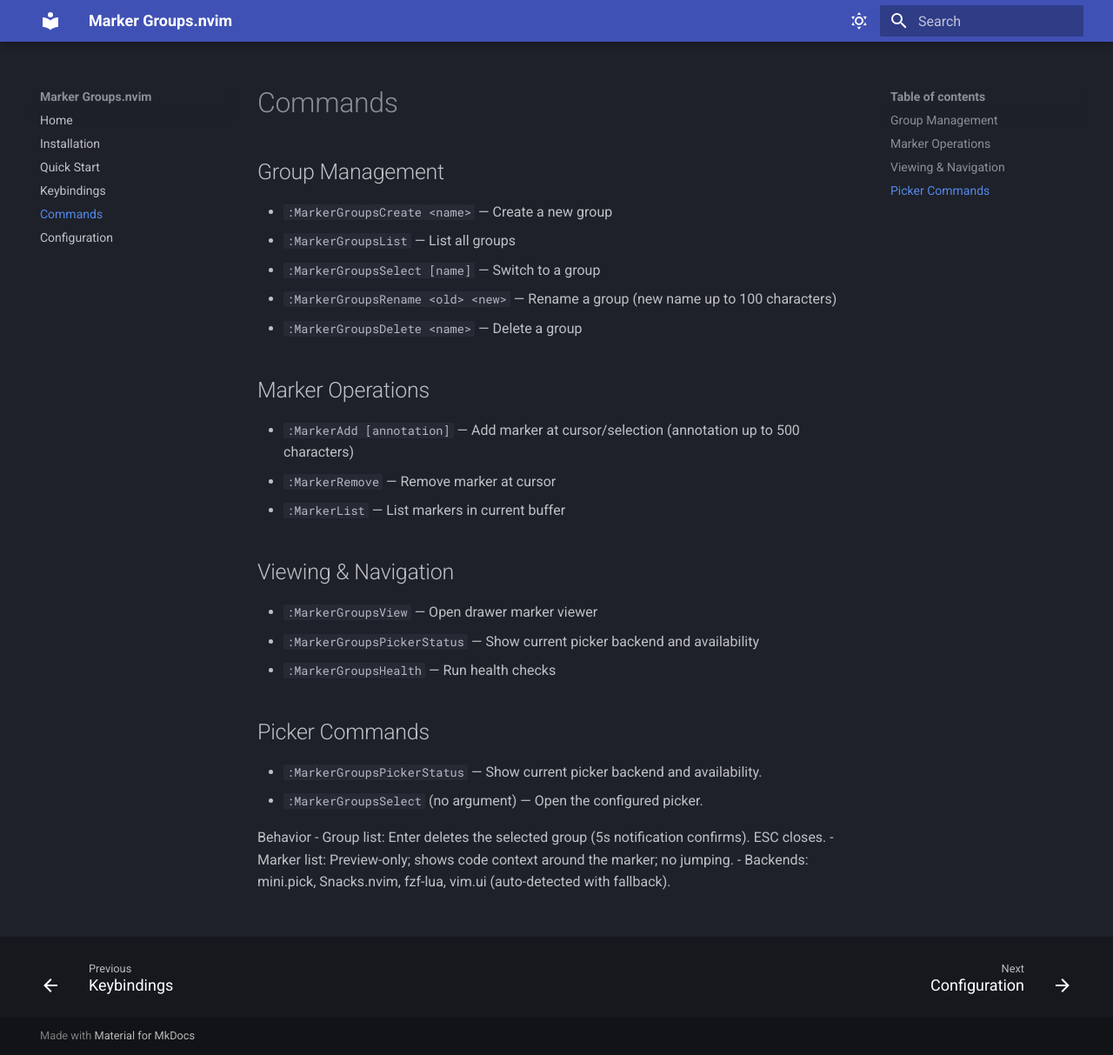
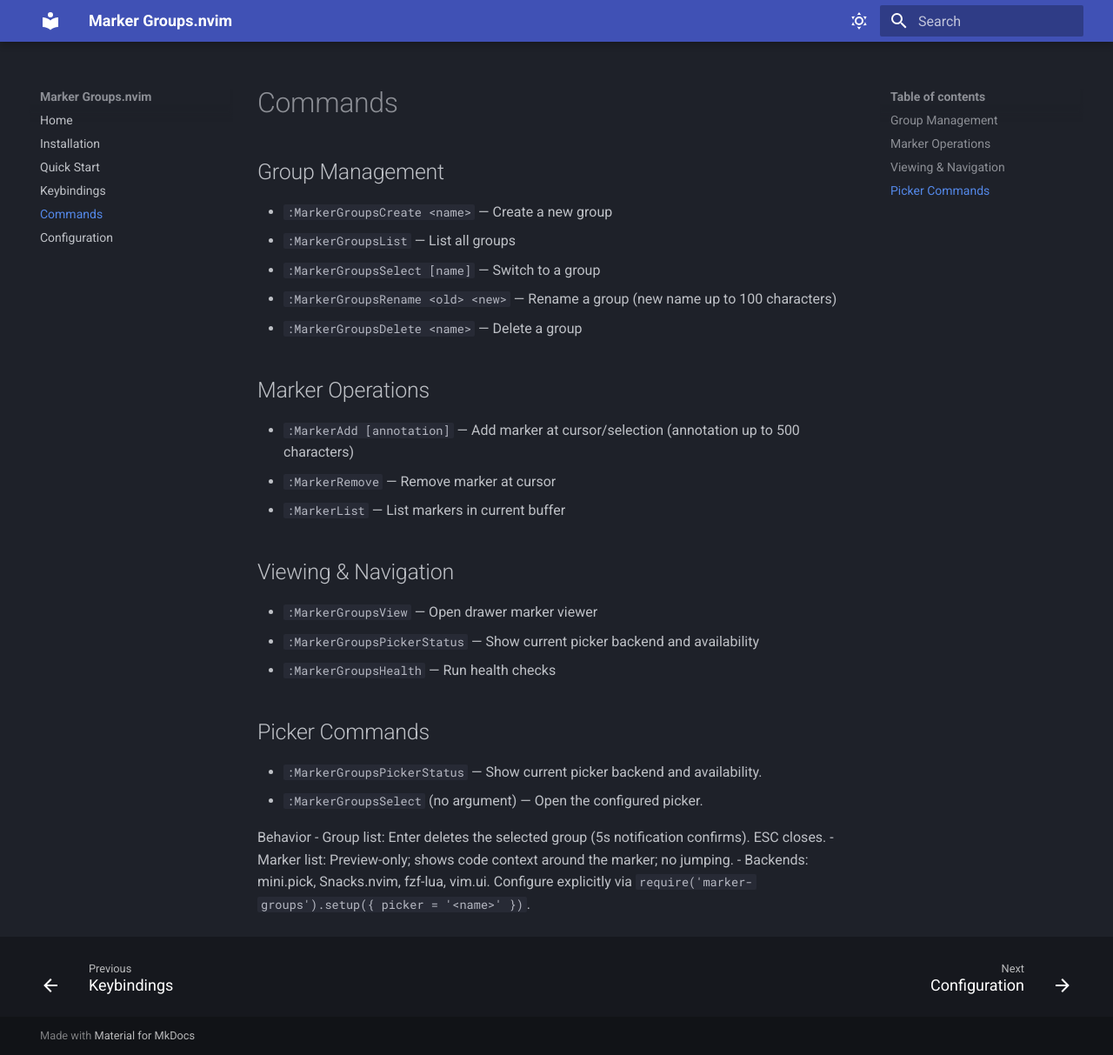
Before and after one commit to jameswolensky/marker-groups.nvim, an MkDocs documentation site: the page built from docs/commands.md, in a window 1280 px wide and 1213 px high. Shown: the whole window at 87% size. Built offline with MkDocs 1.6.1 and Material for MkDocs 9.7.7, drawn with Linux system fonts in a browser that asks for light colours.

Commit message:
cleanup pickers

```diff
--- a/docs/commands.md
+++ b/docs/commands.md
@@ -30,4 +30,4 @@ title: Commands
 Behavior
 - Group list: Enter deletes the selected group (5s notification confirms). ESC closes.
 - Marker list: Preview-only; shows code context around the marker; no jumping.
-- Backends: mini.pick, Snacks.nvim, fzf-lua, vim.ui (auto-detected with fallback).
+- Backends: mini.pick, Snacks.nvim, fzf-lua, vim.ui. Configure explicitly via `require('marker-groups').setup({ picker = '<name>' })`.
```
Also changed, not shown: 2 other files.
